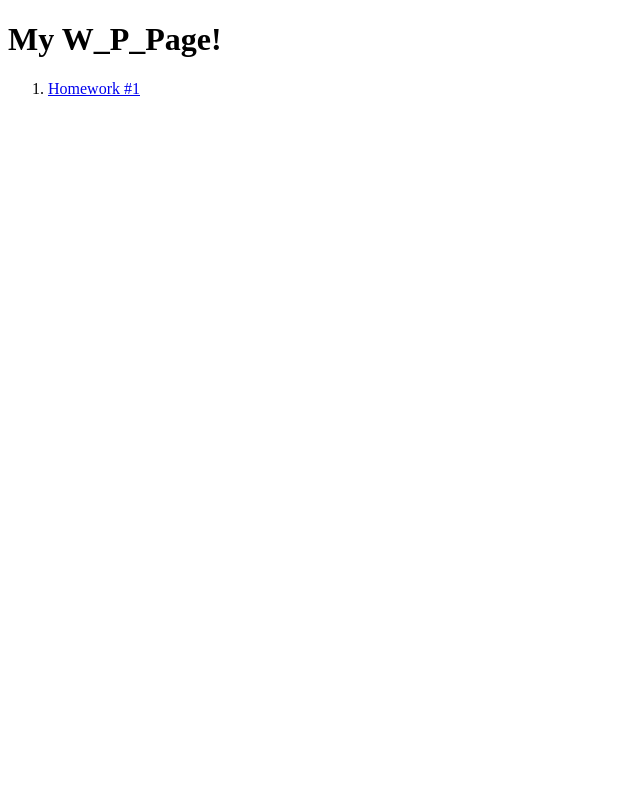
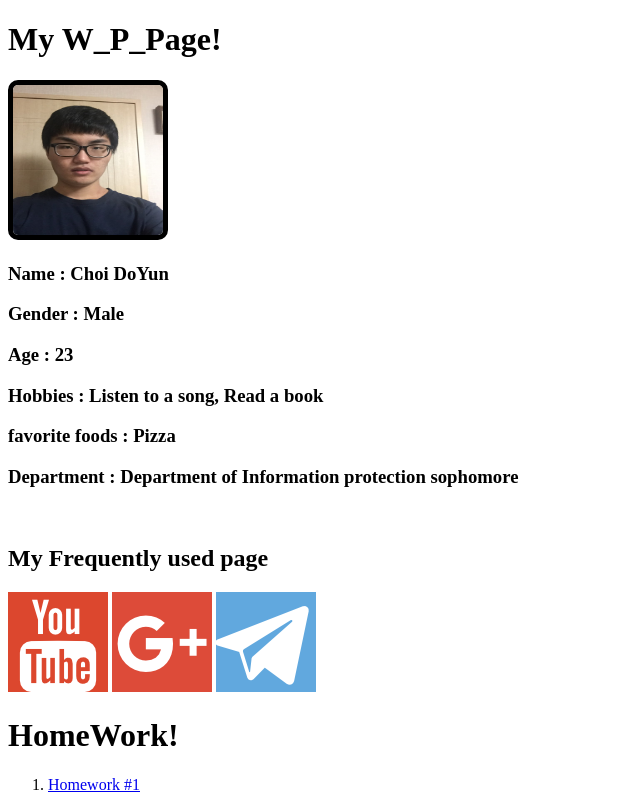
Before and after one commit to argon4067/argon4067.github.io, a plain HTML site: page index.html in a window 1280 px wide. Shown: the whole page, without its empty margins (0-640 px from the left). Drawn offline with Linux system fonts and the light colour scheme.

Commit message:
2019_March_4th_UpDate

```diff
--- a/homework/blue.css
+++ b/homework/blue.css
@@ -6,7 +6,7 @@ body {
 
   }
   .blue{
-    border:1px solid #f90;
+    border:1px solid white;
     width:50px;
     display: inline-block;
   }
--- a/homework/green.css
+++ b/homework/green.css
@@ -6,7 +6,7 @@ body {
 
   }
   .green{
-    border:1px solid #f90;
+    border:1px solid white;
     width:50px;
     display: inline-block;
   }
--- a/homework/indigo.css
+++ b/homework/indigo.css
@@ -6,7 +6,7 @@ body {
 
   }
   .indigo{
-    border:1px solid #f90;
+    border:1px solid white;
     width:50px;
     display: inline-block;
   }
--- a/homework/orange.css
+++ b/homework/orange.css
@@ -7,7 +7,7 @@ body {
   }
 
   .orange{
-    border:1px solid #f90;
+    border:1px solid white;
     width:50px;
     display: inline-block;
   }
--- a/homework/pink.css
+++ b/homework/pink.css
@@ -7,7 +7,7 @@ body {
   }
 
   .pink{
-    border:1px solid #f90;
+    border:1px solid white;
     width:50px;
     display: inline-block;
   }
--- a/homework/red.css
+++ b/homework/red.css
@@ -7,7 +7,7 @@ body {
 }
 
 .red{
-  border:1px solid #f90;
+  border:1px solid white;
   width:50px;
   display: inline-block;
 }
--- a/homework/skyblue.css
+++ b/homework/skyblue.css
@@ -6,7 +6,7 @@ body {
 
   }
   .skyblue{
-    border:1px solid #f90;
+    border:1px solid white;
     width:50px;
     display: inline-block;
   }
--- a/homework/violet.css
+++ b/homework/violet.css
@@ -6,7 +6,7 @@ body {
 
   }
   .violet{
-    border:1px solid #f90;
+    border:1px solid white;
     width:50px;
     display: inline-block;
   }
--- a/homework/yellow.css
+++ b/homework/yellow.css
@@ -7,7 +7,7 @@ body {
   }
 
   .yellow{
-    border:1px solid #f90;
+    border:1px solid white;
     width:50px;
     display: inline-block;
   }
--- a/index.html
+++ b/index.html
@@ -5,10 +5,25 @@
     <meta name="viewport" content="width=device-width, initial-scale=1.0">
     <meta http-equiv="X-UA-Compatible" content="ie=edge">
     <title>16040047 CDY</title>
-
+    <link rel="stylesheet" type="text/css" href="style.css"/>
 </head>
 <body>
     <h1>My W_P_Page!</h1>
+    <img id="Myface" src="images/Myface.jpg"/>
+    <h3>Name : Choi DoYun</h3>
+    <h3>Gender : Male</h3>
+    <h3>Age : 23</h3>
+    <h3>Hobbies : Listen to a song, Read a book</h3>
+    <h3>favorite foods : Pizza</h3>
+    <h3>Department : Department of Information protection sophomore</h3>
+
+    <br/>
+    <h2>My Frequently used page</h2>
+    <a class="menu" id="youtube" href = "http://youtube.com"></a>
+    <a class="menu" id="google" href = "https://google.co.kr"></a>
+    <a class="menu" id="canvas" href = "https://xinics.suwon.ac.kr/index.php?module=xn_commonsi&act=dispXn_commonsiMobileLogin&return_url=https%3A%2F%2Fxinics.suwon.ac.kr%2Findex.php%3Fmodule%3Dxn_sso2013%26act%3DprocXn_sso2013ExternalLoginCallback%26return_url%3Dhttps%253A%252F%252Fcanvas.suwon.ac.kr%252F%252Flearningx%252Flogin%26from%3Dweb_redirect%26login_type%3Dstandalone%26sso_only%3Dtrue&auto_login=true&sso_only=true&epTicket=LOG"></a>
+
+    <h1>HomeWork!</h1>
     <ol>
         <li><a href="homework/homework.html">Homework #1</a></li>
     </ol>
--- /dev/null
+++ b/style.css
@@ -0,0 +1,41 @@
+/* style.css */
+/*body{
+
+} */
+
+a.menu{
+width:100px;
+height:100px;
+background:url('images/icons.jpg') no-repeat;
+display:inline-block;
+}
+
+a#youtube{
+    background-position-x: -450px;
+    background-position-y: -40px;
+}
+
+a#google{
+    background-position-x: -450px;
+    background-position-y: -230px;
+}
+
+a#canvas{
+    background-position-x: -450px;
+    background-position-y: -420px;
+}
+a#youtube:hover{
+    background-position-y: -1px;
+}
+
+
+#Myface{
+    width:150px;
+    height:150px;
+    border-top:5px solid black;
+    border-bottom:5px solid black;
+    border-left:5px solid black;
+    border-right:5px solid black;
+    border-radius: 10px;
+
+}
```
Also changed, not shown: images/Myface.jpg (added), images/icons.jpg (added).
